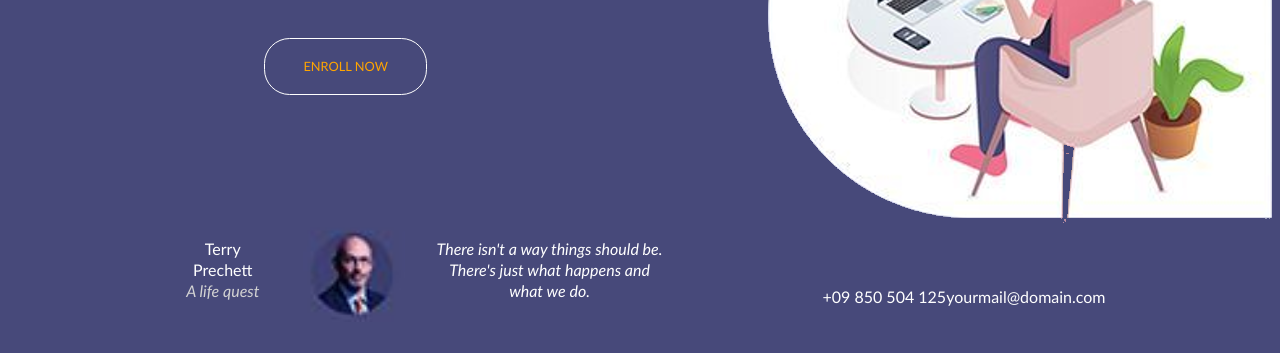
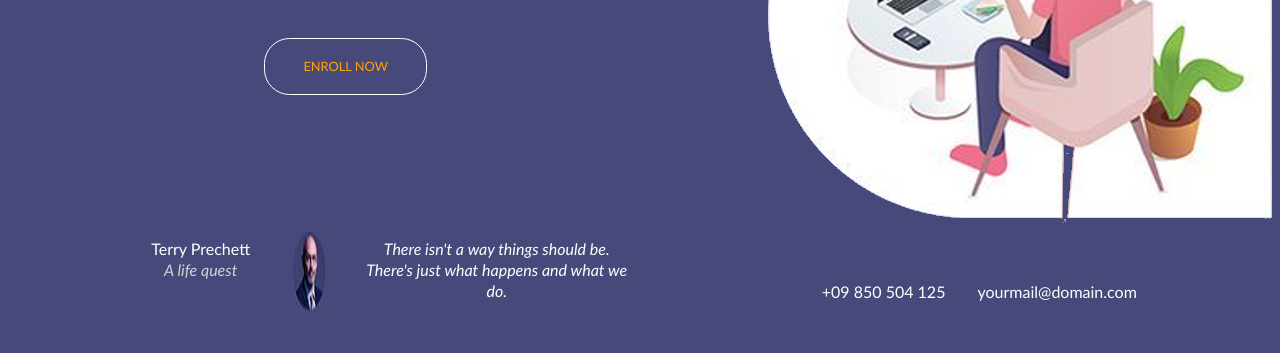
Before and after one commit to QuincyJ1/3---design-practice, a website: page index.html in a window 1280 px wide. Shown: the part 435-788 px from the top of the page. Drawn offline with Linux system fonts and the light colour scheme.

Commit message:
footer update

```diff
--- a/css/main.css
+++ b/css/main.css
@@ -57,7 +57,7 @@ margin-right: 2em;
     background-color: black;
 }
 .main-pic {
-
+   object-fit: cover;
 }
 .main-footer {
     justify-content: center;
@@ -87,8 +87,12 @@ margin-right: 2em;
 
 .num-email {
     display: flex;
-    justify-content: space-around;
+    justify-content: flex-end;
     align-items: flex-end;
-    margin-left: 10em;
-    margin-top: 3em;
+    gap: 2em;
+    width: 40%
 }
+
+.email {
+
+}
```
